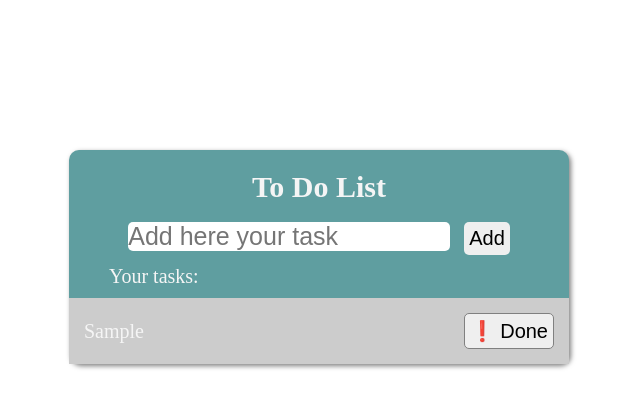
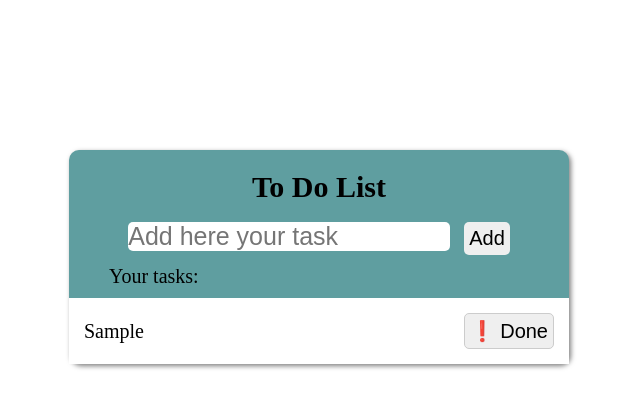
Before and after one commit to Camilla-Barb/To-Do-List_JS, a plain HTML site: page index.html in a window 1280 px wide. Both pictures are taken after typing "Sample" into the empty fields and a click on the button "Add". Shown: the whole page, without its empty margins (11-651 px from the left). Drawn offline with Linux system fonts and the light colour scheme.

Commit message:
change item color for a better visibility

```diff
--- a/style.css
+++ b/style.css
@@ -5,7 +5,7 @@
 }
 
 .card-wrapper {
-  color: whitesmoke;
+  color: #000;
   background-color: cadetblue;
   text-align: center;
   max-width: 500px;
@@ -57,7 +57,7 @@
 .tasks ul li {
   font-size: 20px;
   list-style: none;
-  background-color: #ccc;
+  background-color: #fff;
   padding: 15px;
 }
 
@@ -89,7 +89,7 @@ ul li.hidden {
 }
 
 .item-list .item {
-  background-color: #ccc;
+  background-color: #fff;
   /* grid-area: todo; */
   /*grid-column-start: 1;
   grid-column-end: 2;
@@ -100,12 +100,12 @@ ul li.hidden {
 }
 
 .item-list .item button.done {
-  border: 1px solid gray;
+  border: 1px solid #ccc;
 }
 
 .item-list .item.checked {
   /*si trova nella seconda row*/
-  background-color: gray;
+  background-color: #ccc;
   /* grid-area: done; */
   order: 1;
 }
@@ -118,5 +118,5 @@ ul li.hidden {
 
 .item-list .item.checked button.done {
   background-color: gray;
-  border: 1px solid #fff;
+  border: 1px solid gray;
 }
```
